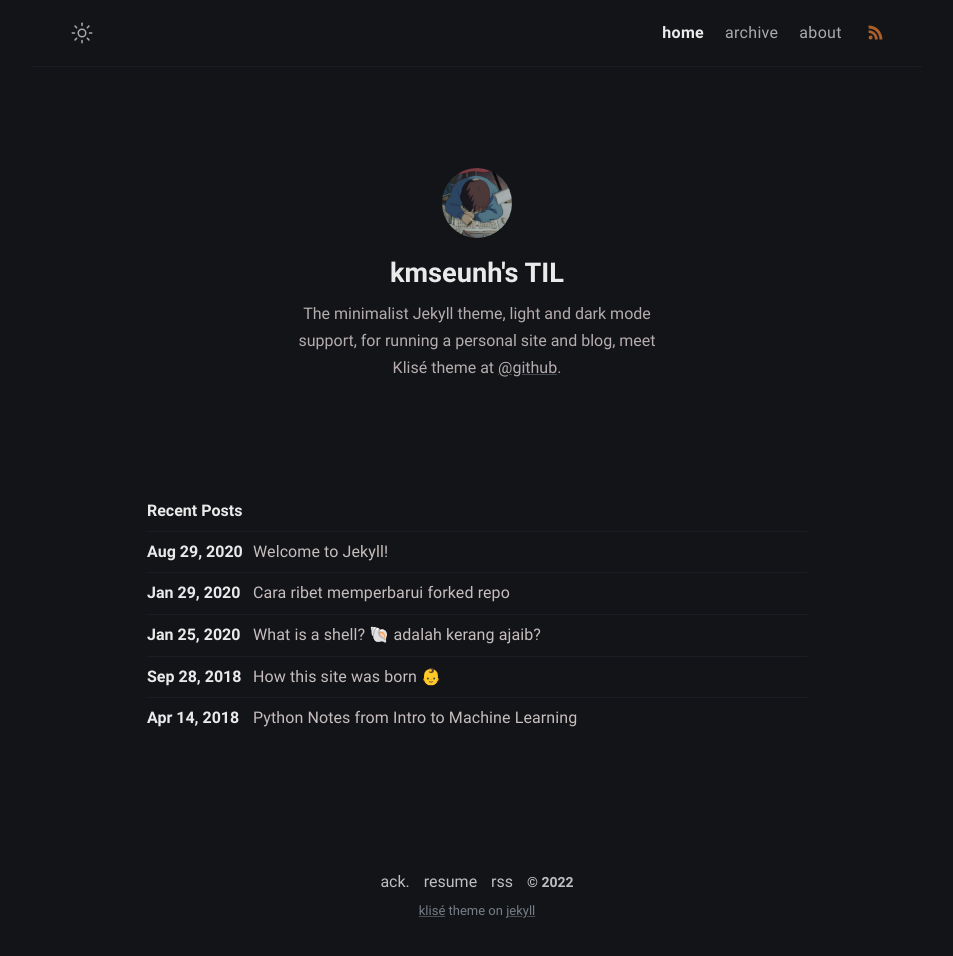
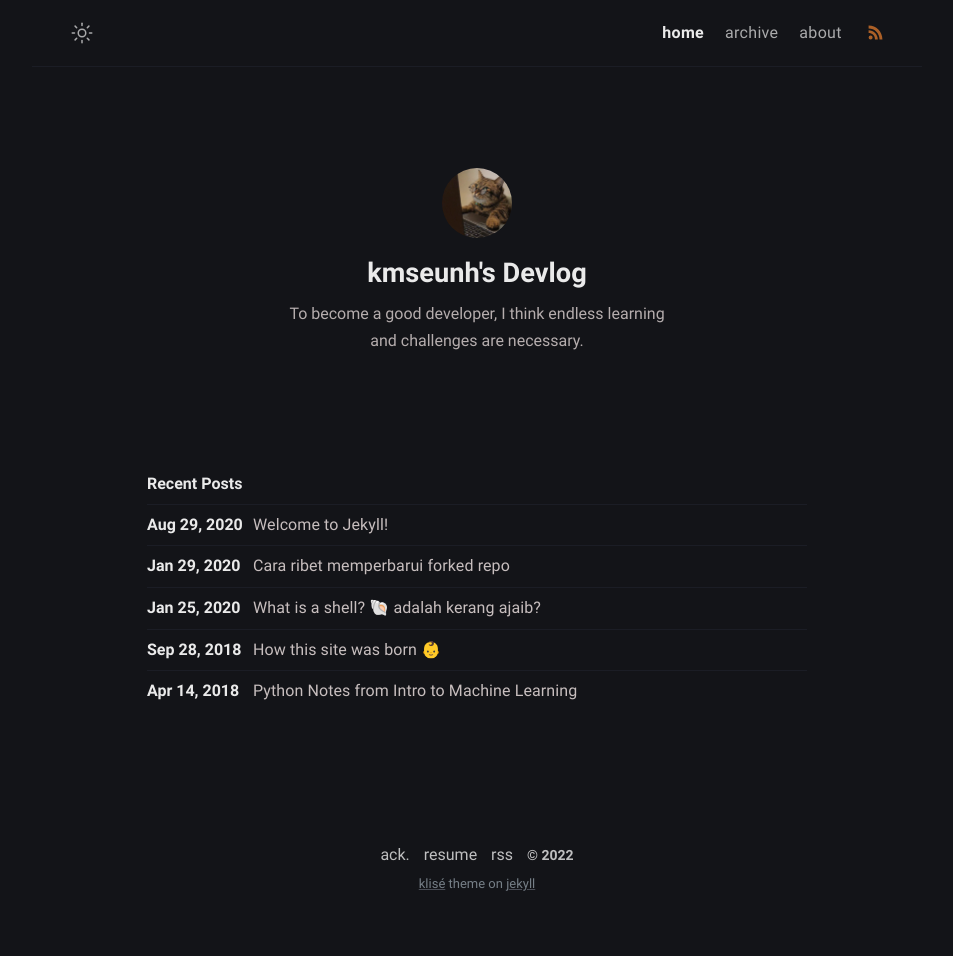
Before and after one commit to kmseunh/kmseunh.github.io, a Jekyll site: the page built from index.md, in a window 1280 px wide. Shown: the whole page, without its empty margins (163-1116 px from the left). Built offline with Jekyll 4.4.1, drawn with Linux system fonts in a browser that asks for light colours; after the commit the page ends 929 px from its top, so only the background shows below that.

Commit message:
change profile

```diff
--- a/_config.yml
+++ b/_config.yml
@@ -1,5 +1,5 @@
 # Site settings
-title: kmseunh's TIL # site title
+title: kmseunh's Devlog # site title
 description: >- # site description
   He's writing in Bahasa about web technology and experience as a journal
   for documentation things that he learned, meet him <a href="https://github.com/piharpi" target="_blank" rel="noopener">@github</a>.
@@ -11,16 +11,15 @@ mode: dark # default theme "dark" | "light"
 
 # Profile settings
 author:
-  name: kmseunh's TIL # author name
-  bio: >- # tell to the world
-    The minimalist Jekyll theme, light and dark mode support, for running a personal site and blog,
-    meet Klisé theme at <a href="https://github.com/piharpi/jekyll-klise" target="_blank" rel="noopener">@github</a>.
+  name: kmseunh's Devlog # author name
+  bio: >- # tell to the world]
+    To become a good developer, I think endless learning and challenges are necessary.
   username: username # general username
   github: kmseunh # github username
   # twitter: twitter_username # twitter username
   facebook: facebook_username # facebook username
   email: tmdgus8777@gmail.com # email adress
-  avatar: /assets/img/avatar.jpg # change with your own avatar
+  avatar: /assets/img/catdev.png # change with your own avatar
 
 # URL settings
 url: "https://kmseunh.github.io/" #
```
Also changed, not shown: assets/img/catdev.png (added), assets/img/dogdev.png (added), assets/img/ricek.png (added), 2 other files.
